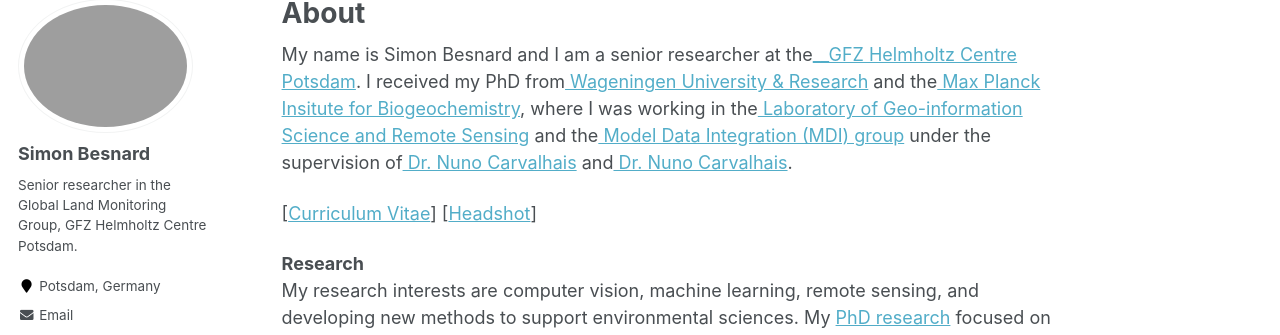
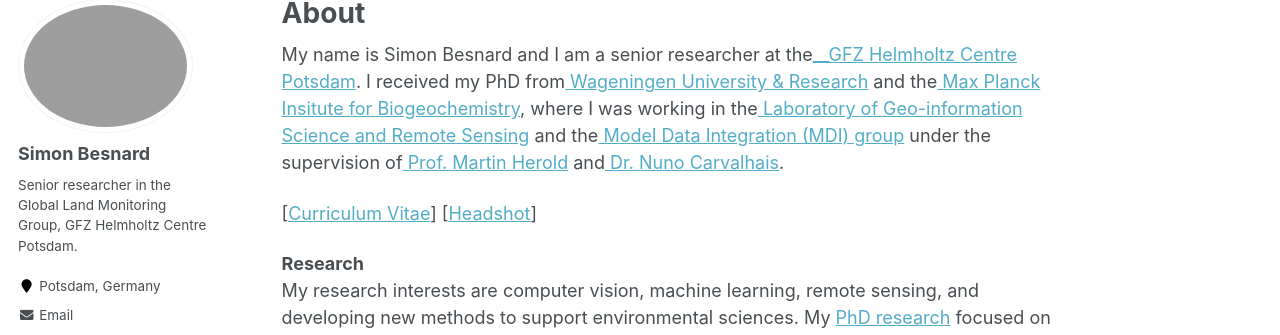
Before and after one commit to simonbesnard1/sbesnard.github.io, a Jekyll site: the page built from _pages/about.md, in a window 1280 px wide and 900 px high. Shown: the part 119-454 px from the top of the window. Built offline with Jekyll 4.4.1, drawn with Linux system fonts in a browser that asks for light colours; some web fonts are replaced.

Commit message:
Update about.md

```diff
--- a/_pages/about.md
+++ b/_pages/about.md
@@ -9,7 +9,7 @@ redirect_from:
 ---
 
 My name is Simon Besnard and I am a senior researcher at the[__GFZ Helmholtz Centre Potsdam](https://www.gfz-potsdam.de/sektion/fernerkundung-und-geoinformatik/themen/global-land-monitoring).
-I received my PhD from[  Wageningen University & Research](https://www.wur.nl/en/wageningen-university.html) and the[  Max Planck Insitute for Biogeochemistry](https://www.bgc-jena.mpg.de/en), where I was working in the[  Laboratory of Geo-information Science and Remote Sensing](https://www.wur.nl/en/research-results/chair-groups/environmental-sciences/laboratory-of-geo-information-science-and-remote-sensing.htm) and the[  Model Data Integration (MDI) group](https://www.bgc-jena.mpg.de/en/bgi/mdi) under the supervision of[  Dr. Nuno Carvalhais](https://scholar.google.com/citations?user=7ZVPwSIAAAAJ&hl=en) and[  Dr. Nuno Carvalhais](https://scholar.google.com/citations?user=7ZVPwSIAAAAJ&hl=en).
+I received my PhD from[  Wageningen University & Research](https://www.wur.nl/en/wageningen-university.html) and the[  Max Planck Insitute for Biogeochemistry](https://www.bgc-jena.mpg.de/en), where I was working in the[  Laboratory of Geo-information Science and Remote Sensing](https://www.wur.nl/en/research-results/chair-groups/environmental-sciences/laboratory-of-geo-information-science-and-remote-sensing.htm) and the[  Model Data Integration (MDI) group](https://www.bgc-jena.mpg.de/en/bgi/mdi) under the supervision of[  Prof. Martin Herold](https://www.gfz-potsdam.de/en/staff/martin.herold/sec14) and[  Dr. Nuno Carvalhais](https://scholar.google.com/citations?user=7ZVPwSIAAAAJ&hl=en).
 
 [[Curriculum Vitae](../files/CV_Nico_Lang.pdf)] [[Headshot](../files/Nico_Lang.jpg)]
 
```
